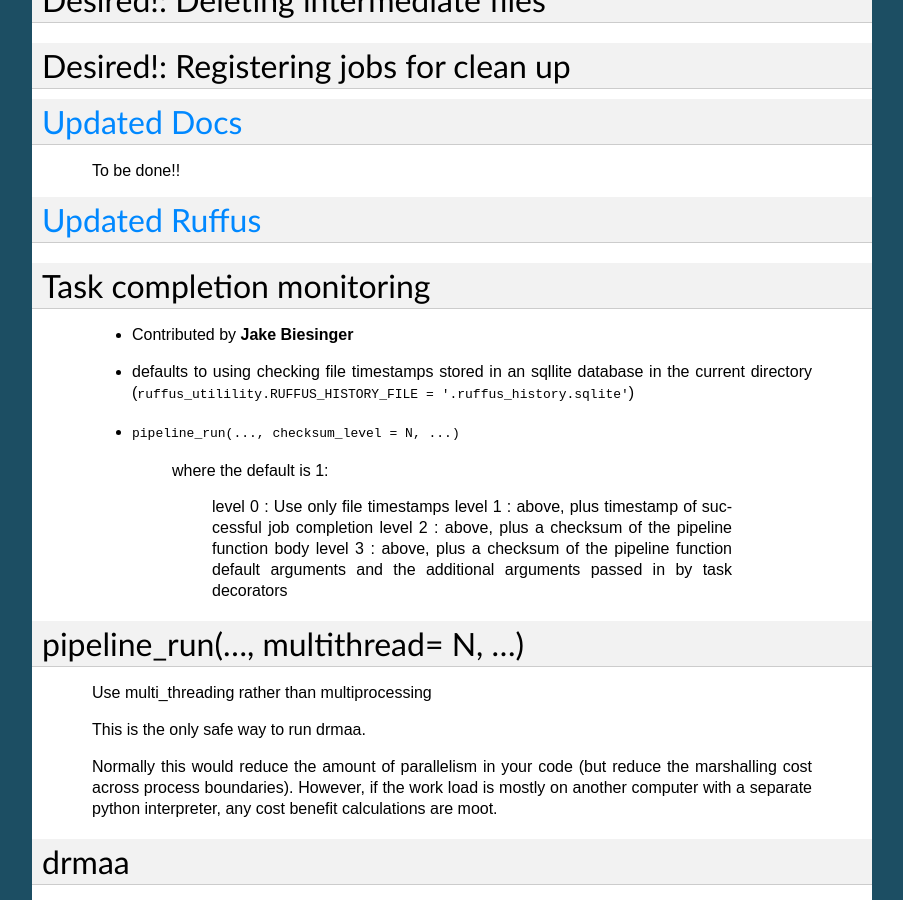
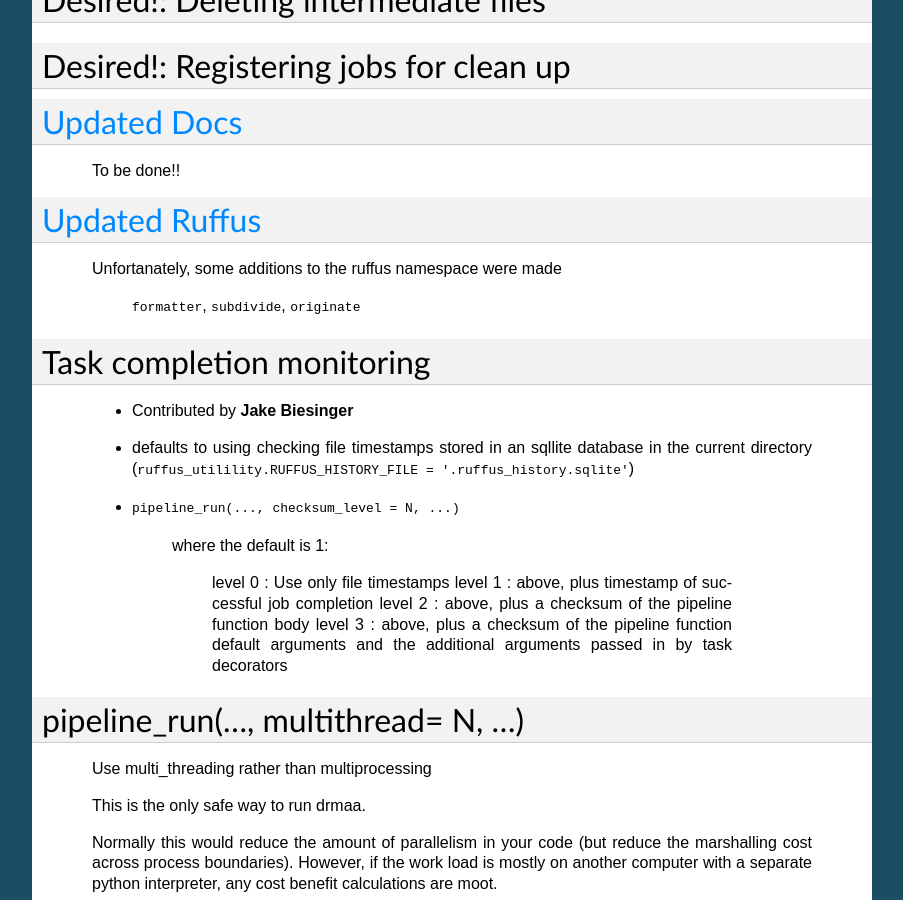
Before and after one commit to cgat-developers/ruffus, a Sphinx documentation site: the page built from doc/refactoring_ruffus_notes.rst, in a window 1280 px wide and 900 px high, scrolled down 6734 px. Shown: the whole window, without its empty margins (198-1101 px from the left). Built offline with Sphinx 7.4.7, drawn with Linux system fonts in a browser that asks for light colours; the version number could not be read and is left out.

Commit message:
documentation

```diff
--- a/doc/refactoring_ruffus_notes.rst
+++ b/doc/refactoring_ruffus_notes.rst
@@ -378,6 +378,12 @@
 ##########################################
 Updated Ruffus
 ##########################################
+
+    Unfortanately, some additions to the ruffus namespace were made
+
+        ``formatter``, ``subdivide``, ``originate``
+
+
 ***************************************
 Task completion monitoring
 ***************************************
```
